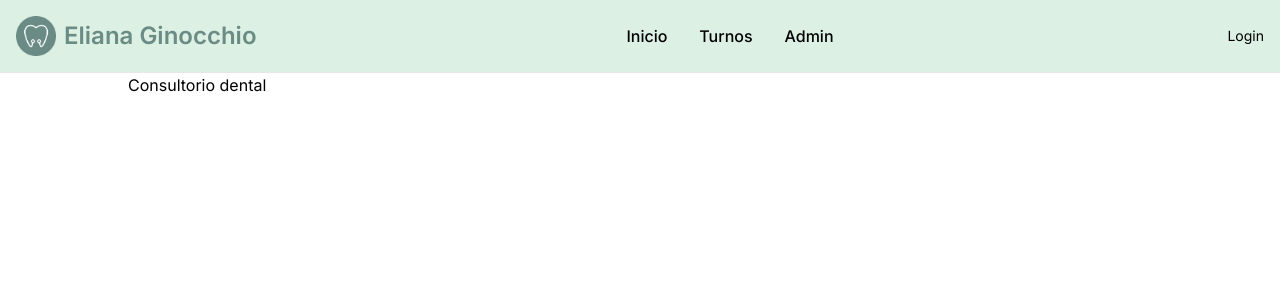
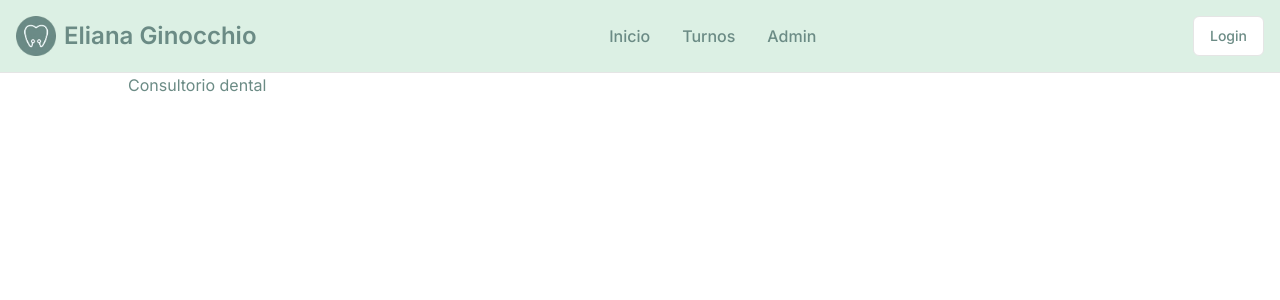
Before and after one commit to JeremiasArriondo/dental-shift, a Next.js app: page / in a window 1280 px wide. Shown: the top 300 px of the page. Built offline with nearby package versions, Linux system fonts and the light colour scheme.

Commit message:
ci: config UI shadcn

```diff
--- a/app/components/Layout/Navbar.tsx
+++ b/app/components/Layout/Navbar.tsx
@@ -1,11 +1,13 @@
+import { Button } from "@/components/ui/button";
 import Image from "next/image";
+import Link from "next/link";
 
 export const Navbar = () => {
   return (
     <header className="z-50 sticky top-0">
       <nav className="bg-bgColor supports-backdrop-blur:bg-background/60 sticky top-0 z-50 w-full border-b bg-background/95 backdrop-blur">
         <div className="flex flex-wrap gap-y-2 md:gap-0 justify-between items-center mx-auto max-w-screen-xl p-4">
-          <a href="https://flowbite.com" className="flex items-center gap-2">
+          <a href="#" className="flex items-center gap-2">
             <Image
               src="/images/logo-circle.webp"
               height={40}
@@ -16,7 +18,7 @@
               Eliana Ginocchio
             </span>
           </a>
-          <div className="order-3 xs:order-none">
+          <div>
             <ul className="flex flex-row font-medium mt-0 mr-6 space-x-8 text-sm">
               <li>
                 <a
@@ -40,9 +42,12 @@
             </ul>
           </div>
           <div className="flex items-center">
-            <a href="#" className="text-sm  text-baseLigth hover:underline">
+            {/* <a href="#" className="text-sm  text-baseLigth hover:underline">
               Login
-            </a>
+            </a> */}
+            <Button asChild variant="outline">
+              <Link href="/login">Login</Link>
+            </Button>
           </div>
         </div>
       </nav>
--- a/app/globals.css
+++ b/app/globals.css
@@ -2,12 +2,46 @@
 @tailwind components;
 @tailwind utilities;
 
-:root {
-  --foreground-rgb: 0, 0, 0;
-  --background-start-rgb: 214, 219, 220;
-  --background-end-rgb: 255, 255, 255;
+@layer base {
+  :root {
+    --background: 0 0% 100%;
+    --foreground: 0 0% 3.9%;
+
+    --card: 0 0% 100%;
+    --card-foreground: 0 0% 3.9%;
+
+    --popover: 0 0% 100%;
+    --popover-foreground: 0 0% 3.9%;
+
+    --primary: 0 0% 9%;
+    --primary-foreground: 0 0% 98%;
+
+    --secondary: 0 0% 96.1%;
+    --secondary-foreground: 0 0% 9%;
+
+    --muted: 0 0% 96.1%;
+    --muted-foreground: 0 0% 45.1%;
+
+    --accent: 0 0% 96.1%;
+    --accent-foreground: 0 0% 9%;
+
+    --destructive: 0 84.2% 60.2%;
+    --destructive-foreground: 0 0% 98%;
+
+    --border: 0 0% 89.8%;
+    --input: 0 0% 89.8%;
+    --ring: 0 0% 3.9%;
+
+    --radius: 0.5rem;
+  }
 }
 
-body {
-  color: rgb(var(--foreground-rgb));
+@layer base {
+  * {
+    @apply border-border;
+    color: #6b8b85;
+  }
+  body {
+    @apply bg-background text-foreground;
+  }
 }
--- /dev/null
+++ b/components/ui/button.tsx
@@ -0,0 +1,56 @@
+import * as React from "react"
+import { Slot } from "@radix-ui/react-slot"
+import { cva, type VariantProps } from "class-variance-authority"
+
+import { cn } from "@/lib/utils"
+
+const buttonVariants = cva(
+  "inline-flex items-center justify-center rounded-md text-sm font-medium ring-offset-background transition-colors focus-visible:outline-none focus-visible:ring-2 focus-visible:ring-ring focus-visible:ring-offset-2 disabled:pointer-events-none disabled:opacity-50",
+  {
+    variants: {
+      variant: {
+        default: "bg-primary text-primary-foreground hover:bg-primary/90",
+        destructive:
+          "bg-destructive text-destructive-foreground hover:bg-destructive/90",
+        outline:
+          "border border-input bg-background hover:bg-accent hover:text-accent-foreground",
+        secondary:
+          "bg-secondary text-secondary-foreground hover:bg-secondary/80",
+        ghost: "hover:bg-accent hover:text-accent-foreground",
+        link: "text-primary underline-offset-4 hover:underline",
+      },
+      size: {
+        default: "h-10 px-4 py-2",
+        sm: "h-9 rounded-md px-3",
+        lg: "h-11 rounded-md px-8",
+        icon: "h-10 w-10",
+      },
+    },
+    defaultVariants: {
+      variant: "default",
+      size: "default",
+    },
+  }
+)
+
+export interface ButtonProps
+  extends React.ButtonHTMLAttributes<HTMLButtonElement>,
+    VariantProps<typeof buttonVariants> {
+  asChild?: boolean
+}
+
+const Button = React.forwardRef<HTMLButtonElement, ButtonProps>(
+  ({ className, variant, size, asChild = false, ...props }, ref) => {
+    const Comp = asChild ? Slot : "button"
+    return (
+      <Comp
+        className={cn(buttonVariants({ variant, size, className }))}
+        ref={ref}
+        {...props}
+      />
+    )
+  }
+)
+Button.displayName = "Button"
+
+export { Button, buttonVariants }
--- /dev/null
+++ b/lib/utils.ts
@@ -0,0 +1,6 @@
+import { type ClassValue, clsx } from "clsx"
+import { twMerge } from "tailwind-merge"
+
+export function cn(...inputs: ClassValue[]) {
+  return twMerge(clsx(inputs))
+}
--- a/tailwind.config.ts
+++ b/tailwind.config.ts
@@ -1,30 +1,82 @@
-import type { Config } from "tailwindcss";
-
-const config: Config = {
+/** @type {import('tailwindcss').Config} */
+module.exports = {
+  darkMode: ["class"],
   content: [
-    "./pages/**/*.{js,ts,jsx,tsx,mdx}",
-    "./components/**/*.{js,ts,jsx,tsx,mdx}",
-    "./app/**/*.{js,ts,jsx,tsx,mdx}",
+    "./pages/**/*.{ts,tsx}",
+    "./components/**/*.{ts,tsx}",
+    "./app/**/*.{ts,tsx}",
+    "./src/**/*.{ts,tsx}",
   ],
   theme: {
-    extend: {
+    container: {
+      center: true,
+      padding: "2rem",
       screens: {
         xs: "420px",
+        "2xl": "1400px",
       },
-      backgroundImage: {
-        "gradient-radial": "radial-gradient(var(--tw-gradient-stops))",
-        "gradient-conic":
-          "conic-gradient(from 180deg at 50% 50%, var(--tw-gradient-stops))",
-      },
+    },
+    extend: {
       colors: {
         bgColor: "#DCF0E4",
         greenDark: "#6B8B85",
         greenLigth: "#EEFCFD",
         pinkDark: "#F480EF",
         pinkLigth: "#FFE6FF",
+        border: "hsl(var(--border))",
+        input: "hsl(var(--input))",
+        ring: "hsl(var(--ring))",
+        background: "hsl(var(--background))",
+        foreground: "hsl(var(--foreground))",
+        primary: {
+          DEFAULT: "hsl(var(--primary))",
+          foreground: "hsl(var(--primary-foreground))",
+        },
+        secondary: {
+          DEFAULT: "hsl(var(--secondary))",
+          foreground: "hsl(var(--secondary-foreground))",
+        },
+        destructive: {
+          DEFAULT: "hsl(var(--destructive))",
+          foreground: "hsl(var(--destructive-foreground))",
+        },
+        muted: {
+          DEFAULT: "hsl(var(--muted))",
+          foreground: "hsl(var(--muted-foreground))",
+        },
+        accent: {
+          DEFAULT: "hsl(var(--accent))",
+          foreground: "hsl(var(--accent-foreground))",
+        },
+        popover: {
+          DEFAULT: "hsl(var(--popover))",
+          foreground: "hsl(var(--popover-foreground))",
+        },
+        card: {
+          DEFAULT: "hsl(var(--card))",
+          foreground: "hsl(var(--card-foreground))",
+        },
+      },
+      borderRadius: {
+        lg: "var(--radius)",
+        md: "calc(var(--radius) - 2px)",
+        sm: "calc(var(--radius) - 4px)",
+      },
+      keyframes: {
+        "accordion-down": {
+          from: { height: 0 },
+          to: { height: "var(--radix-accordion-content-height)" },
+        },
+        "accordion-up": {
+          from: { height: "var(--radix-accordion-content-height)" },
+          to: { height: 0 },
+        },
+      },
+      animation: {
+        "accordion-down": "accordion-down 0.2s ease-out",
+        "accordion-up": "accordion-up 0.2s ease-out",
       },
     },
   },
-  plugins: [],
+  plugins: [require("tailwindcss-animate")],
 };
-export default config;
```
Also changed, not shown: package.json (+10 -4 lines), components.json (added), 1 other file (tests, documents, lock files or other folders).
